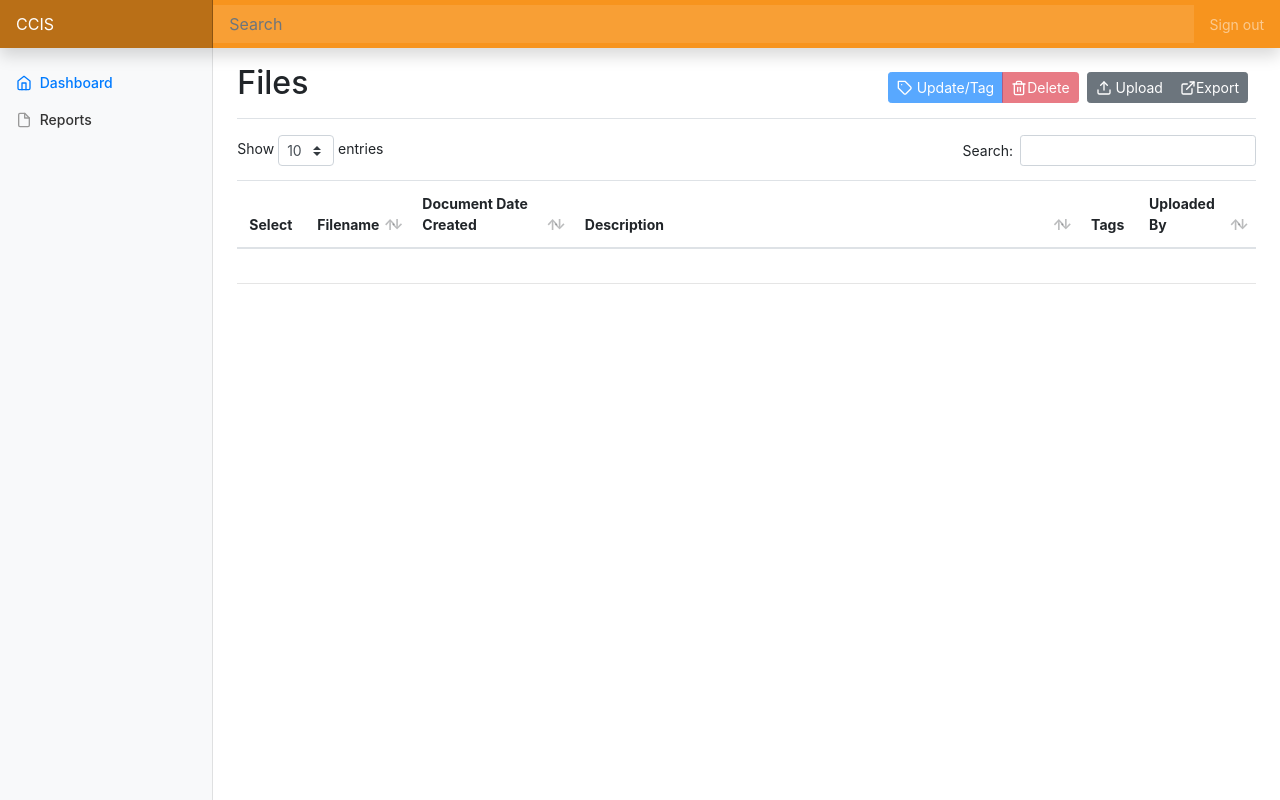
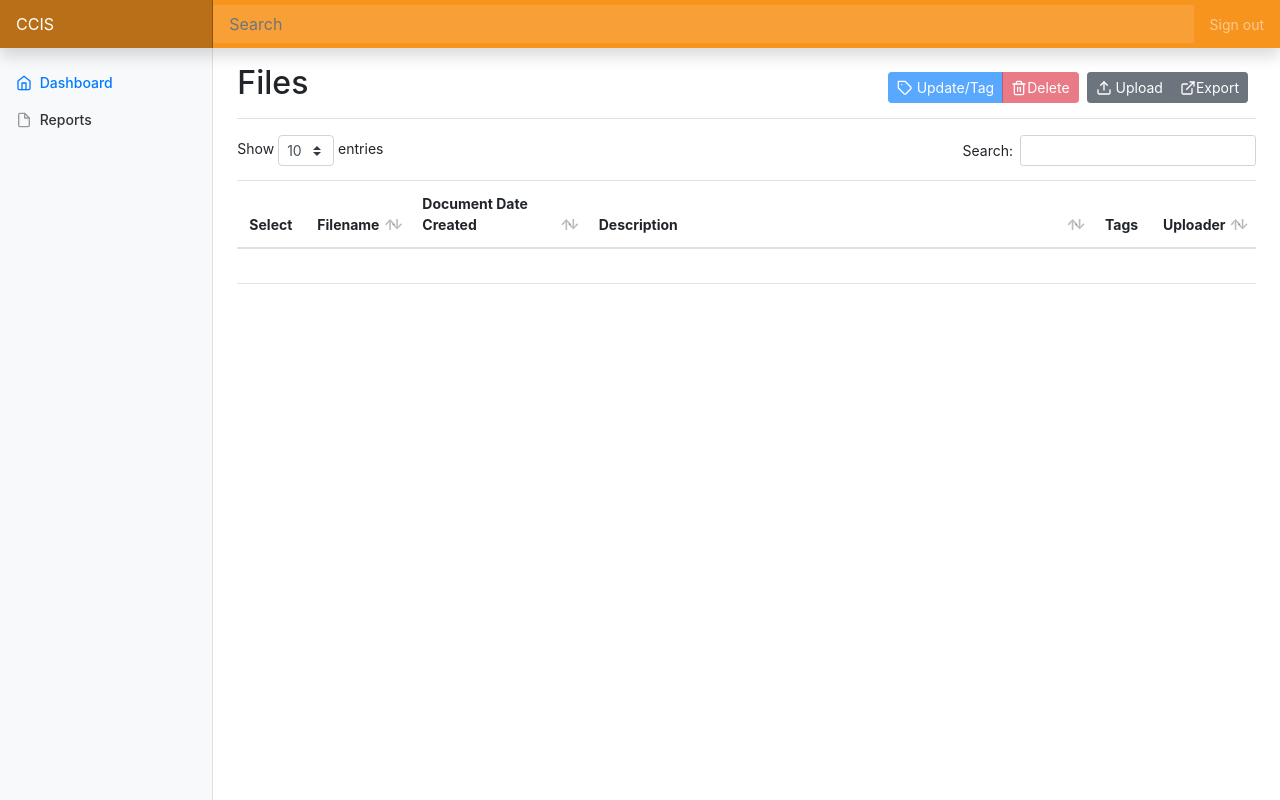
Before and after one commit to mattmorz/for_accre, a Django app: page /home in a window 1280 px wide. Run offline with Django 3.2, Linux system fonts and the light colour scheme; the visitor is signed in with stand-in values (Sample User, id 1); data comes from the database, SQL or seed files in the repository; data that the repository does not hold is empty; some libraries are stand-ins or nearby versions.

Commit message:
update 2

```diff
--- a/accreapp/templates/accreapp/home.html
+++ b/accreapp/templates/accreapp/home.html
@@ -127,7 +127,7 @@
                 <th scope="col">Document Date Created</th>
                 <th scope="col">Description</th>
                 <th scope="col">Tags</th>
-                <th scope="col">Uploaded By</th>
+                <th scope="col">Uploader</th>
                 <th scope="col">Uploaded at</th>
                 <th scope="col">ID</th>
               </tr>
@@ -212,6 +212,7 @@
             <input type="checkbox" class="form-check-input" id="verifyMe" name="verifyMe"/>
             <label class="form-check-label" for="verifyMe">Proceed</label>
           </div>
+          <span class="badge badge-info">Note: Only the uploader can update the description and document date.</span>
           <button type="submit" class="btn btn-primary float-right"><i class="fas fa-edit"> </i> Update</button>
         </form>
 
--- a/accreapp/views.py
+++ b/accreapp/views.py
@@ -106,7 +106,8 @@
         if search_value:
             allfiles = allfiles.filter(Q(file_name__icontains=search_value) |
                                     Q(tags__code__icontains=search_value) |
-                                    Q(description__icontains=search_value)).all().distinct()
+                                    Q(user__username__icontains=search_value) |
+                                    Q(description__icontains=search_value)).all().exclude(flag=1).distinct()
         count = allfiles.count()
         if length != -1:
             allfiles = allfiles.order_by(order_column)[start:start + length]
```
